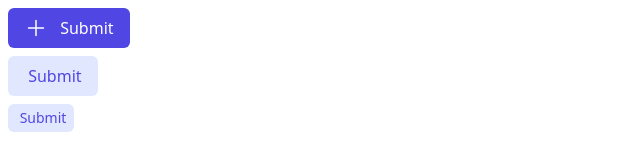
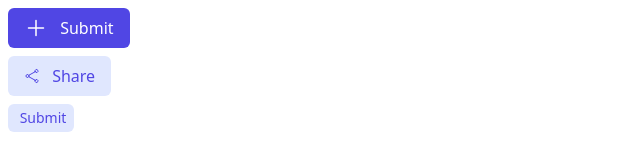
Before and after one commit to Yashraj-Pradip-Haridas/Brainly, a React (Vite) app in the folder frontend/: page / in a window 1280 px wide. Shown: the top 160 px of the page, without its empty margins (0-640 px from the left). Built offline with nearby package versions, Linux system fonts and the light colour scheme.

Commit message:
share button completed with icons download and setup

```diff
--- a/frontend/src/App.css
+++ b/frontend/src/App.css
@@ -4,4 +4,7 @@
   --color-purple-400: #e0e7fe;
   --color-purple-500: #3e38a7;
   --color-purple-600: #5046e4;
+  --color-gry-100:#eeeeef
+  --color-gray-200: #e6e9ed
+  --color-gray-300:#95989c
 }
--- a/frontend/src/App.tsx
+++ b/frontend/src/App.tsx
@@ -1,6 +1,7 @@
 import "./App.css";
 import { Button } from "./components/Buttons";
 import PlusIcon from "./icons/PlusIcon";
+import ShareIcon from "./icons/ShareIcon";
 
 function App() {
   const handleValue = () => {};
@@ -16,8 +17,9 @@ function App() {
       <Button
         variant="secondary"
         size="lg"
-        text="Submit"
+        text="Share"
         onClick={handleValue}
+        startIcon={<ShareIcon size="md" />}
       />
       <Button
         variant="secondary"
--- a/frontend/src/components/Buttons.tsx
+++ b/frontend/src/components/Buttons.tsx
@@ -28,7 +28,7 @@ export const Button = (props: ButtonProps) => {
     <button
       className={`${variantStyles[props.variant]} ${
         sizeStyles[props.size]
-      } flex`}
+      } flex items-center`}
     >
       {/* {props.startIcon} */}
       <span>
--- /dev/null
+++ b/frontend/src/icons/ShareIcon.tsx
@@ -0,0 +1,20 @@
+import { iconProps, iconSizeVariants } from ".";
+
+export default function ShareIcon(props: iconProps) {
+  return (
+    <svg
+      xmlns="http://www.w3.org/2000/svg"
+      fill="none"
+      viewBox="0 0 24 24"
+      strokeWidth={1.5}
+      stroke="currentColor"
+      className={iconSizeVariants[props.size]}
+    >
+      <path
+        strokeLinecap="round"
+        strokeLinejoin="round"
+        d="M7.217 10.907a2.25 2.25 0 1 0 0 2.186m0-2.186c.18.324.283.696.283 1.093s-.103.77-.283 1.093m0-2.186 9.566-5.314m-9.566 7.5 9.566 5.314m0 0a2.25 2.25 0 1 0 3.935 2.186 2.25 2.25 0 0 0-3.935-2.186Zm0-12.814a2.25 2.25 0 1 0 3.933-2.185 2.25 2.25 0 0 0-3.933 2.185Z"
+      />
+    </svg>
+  );
+}
```
